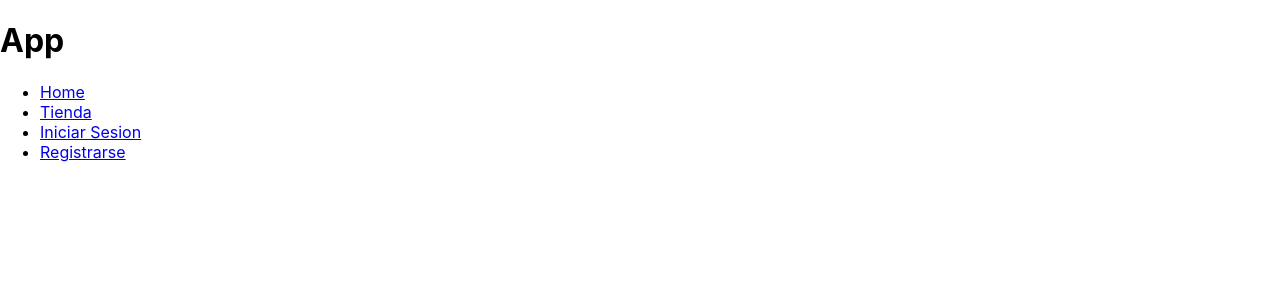
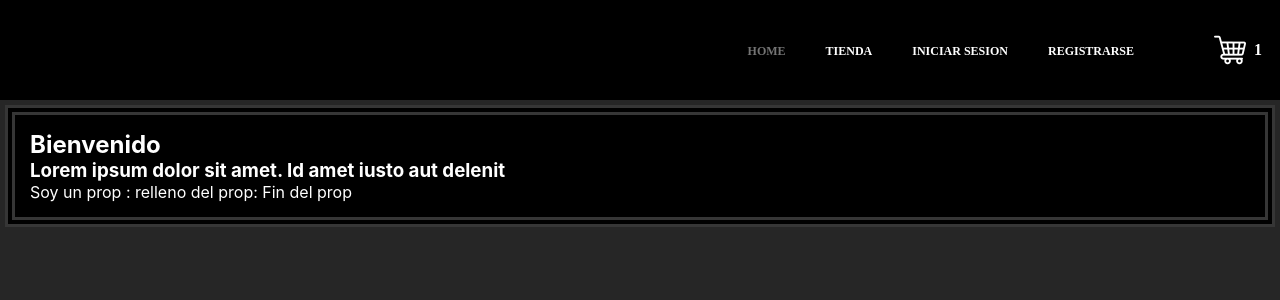
Before and after one commit to gotz49/Outlaws-Amsterdam-remake-Project, a React (Create React App) app: page / in a window 1280 px wide. Shown: the top 300 px of the page. Built offline with nearby package versions, Linux system fonts and the light colour scheme.

Commit message:
desafio Crea tu landing

```diff
--- a/package.json
+++ b/package.json
@@ -3,6 +3,7 @@
   "version": "0.1.0",
   "private": true,
   "dependencies": {
+    "@picocss/pico": "^1.5.3",
     "@testing-library/jest-dom": "^5.16.5",
     "@testing-library/react": "^13.3.0",
     "@testing-library/user-event": "^13.5.0",
--- a/public/index.html
+++ b/public/index.html
@@ -1,6 +1,5 @@
 <!DOCTYPE html>
 <html lang="en">
-  <head>
     <meta charset="utf-8" />
     <link rel="icon" href="%PUBLIC_URL%/favicon.ico" />
     <meta name="viewport" content="width=device-width, initial-scale=1" />
@@ -24,6 +23,7 @@
       work correctly both with client-side routing and a non-root public URL.
       Learn how to configure a non-root public URL by running `npm run build`.
     -->
+
     <title>React App</title>
   </head>
   <body>
--- a/src/App.css
+++ b/src/App.css
@@ -1,38 +1,132 @@
-.App {
-  text-align: center;
+* {
+	padding: 0;
+	margin: 0;
+	text-decoration: none;
+	list-style: none;
+	box-sizing: border-box;
 }
 
-.App-logo {
-  height: 40vmin;
-  pointer-events: none;
+body {
+     background-color: rgba(0, 0, 0, 0.85);
 }
 
-@media (prefers-reduced-motion: no-preference) {
-  .App-logo {
-    animation: App-logo-spin infinite 20s linear;
-  }
+.header {
+	font-family: "Gentium Basic", serif;
+	width: 100%;
+	height: 100px;
+	background-color: black;
 }
 
-.App-header {
-  background-color: #282c34;
-  min-height: 100vh;
-  display: flex;
-  flex-direction: column;
-  align-items: center;
-  justify-content: center;
-  font-size: calc(10px + 2vmin);
-  color: white;
+.menu {
+	height: 100px;
+	width: 100%;
+	display: flex;
+	justify-content: space-between;
+	align-items: center;
+}
+.menu .logo {
+	width: 140px;
+	margin-left: 20px;
+}
+.menu .navbar {
+	font-size: 30px;
+	color: rgba(240, 248, 255, 0.842);
+	margin-right: 20px;
+	cursor: pointer;
 }
 
-.App-link {
-  color: #61dafb;
+.nav-menu {
+	position: fixed;
+	width: 100%;
+	top: 100px;
+	background: rgba(0, 0, 0, 0.95);
+	text-align: center;
+	transition: all 0.5s;
+}
+.nav-menu li {
+	display: none;
+	line-height: 30px;
+	margin: 50px 0;
+	transition: all 0.5s;
+}
+.nav-menu li a {
+	color: white;
+	font-size: 16px;
+	text-transform: uppercase;
+	font-weight: 600;
+	text-decoration: none;
+}
+.nav-menu li a:hover {
+	color: rgba(138, 138, 138, 0.842);
+	transition: 0.25s;
+}
+.nav-menu li a.active {
+	color: rgba(138, 138, 138, 0.842);
+	transition: 0.25s;
 }
 
-@keyframes App-logo-spin {
-  from {
-    transform: rotate(0deg);
-  }
-  to {
-    transform: rotate(360deg);
-  }
+#check {
+	display: none;
 }
+#check:checked ~ .nav-menu {
+	position: absolute;
+	z-index: 1;
+	height: 100vh;
+}
+#check:checked ~ .nav-menu li {
+	display: block;
+}
+
+/* DESKTOP RESPONSIVE */
+@media screen and (min-width: 760px) {
+	.logo {
+		margin-left: 50px;
+	}
+	nav {
+		height: 100px;
+	}
+	.navbar {
+		display: none;
+	}
+	.nav-menu {
+		position: relative;
+		height: 100px;
+		top: 0;
+		background: none;
+		transition: none;
+		text-align: right;
+		margin-right: 50px;
+	}
+	.nav-menu li {
+		display: inline-block;
+		line-height: 100px;
+		margin: 0 20px;
+		transition: none;
+	}
+	.nav-menu li a {
+		font-size: 12px;
+		margin-bottom: 30px;
+	}
+}
+
+.ShoppingCart {
+     display: flex;
+	justify-content: space-between;
+	align-items: center;
+	margin: 5px;
+     padding: 5px;
+}
+.ShoppingCart h4 {
+     color: white;
+     margin: 8px;
+}
+
+.ListContainer{
+	margin: 5px;
+     padding: 15px;
+     color: white;
+     background-color: black;
+     border: 10px;
+     border-color: rgb(54, 54, 54);
+     border-style: double;
+}
--- a/src/App.js
+++ b/src/App.js
@@ -1,18 +1,15 @@
-import './App.css';
-import Navbar from './components/NavBar';
+import "./App.css";
+import Navbar from "./components/NavBar";
+import ItemListContainer from "./components/ItemListContainer";
 
 const App = () => {
+	return (
+		<>
+			<Navbar />
 
-
-
-  return (
-    <div>
-      <h1>App</h1>
-
-        <Navbar/>
-    </div>
-
-  )
+			<ItemListContainer greeting='Bienvenido' text='Lorem ipsum dolor sit amet. Id amet iusto aut delenit' relleno='relleno del prop'/>
+		</>
+	);
 };
 
 export default App;
--- /dev/null
+++ b/src/components/CartWidget.jsx
@@ -0,0 +1,12 @@
+import CartIcon from "../img/Cart-icon.png";
+
+const CartWidget = () => {
+	return (
+		<div className="ShoppingCart">
+			<img src={CartIcon} alt="CartIcon" className="CartIcon" />
+			<h4>1</h4>
+		</div>
+	);
+};
+
+export default CartWidget;
--- /dev/null
+++ b/src/components/ItemListContainer.jsx
@@ -0,0 +1,14 @@
+
+const ItemListContainer= (props) => {
+     return (
+          <article className="ListContainer">
+               <h2>{props.greeting}</h2>
+               <h3>{props.text}</h3>
+               <div>
+                    <p>Soy un prop : {props.relleno}: Fin del prop</p>
+               </div>
+          </article>
+     )
+}
+
+export default ItemListContainer;
--- a/src/components/NavBar.jsx
+++ b/src/components/NavBar.jsx
@@ -1,20 +1,30 @@
+import CartWidget from "./CartWidget";
 
 const Navbar = () => {
-    return (
-    <header id="header">
-    <nav className="menu">
-        <ul class="nav-menu">
-            <li><a className="active" href="index.html">Home</a></li>
-            <li><a href="pages/tienda.html">Tienda</a></li>
-            <li><a href="pages/iniciarsesion.html">Iniciar Sesion</a></li>
-            <li><a href="pages/registrarse.html">Registrarse</a></li>
-        </ul>
-    </nav>
-    </header>
-    )
+	return (
+		<header className="header">
+			<nav className="menu">
+				<ul className="nav-menu">
+					<li>
+						<a className="active" href="#">
+							Home
+						</a>
+					</li>
+					<li>
+						<a href="#">Tienda</a>
+					</li>
+					<li>
+						<a href="#">Iniciar Sesion</a>
+					</li>
+					<li>
+						<a href="#">Registrarse</a>
+					</li>
+				</ul>
 
-
-}
-
+				<CartWidget />
+			</nav>
+		</header>
+	);
+};
 
 export default Navbar;
```
Also changed, not shown: src/img/Cart-icon.png (added), 1 other file (tests, documents, lock files or other folders).
